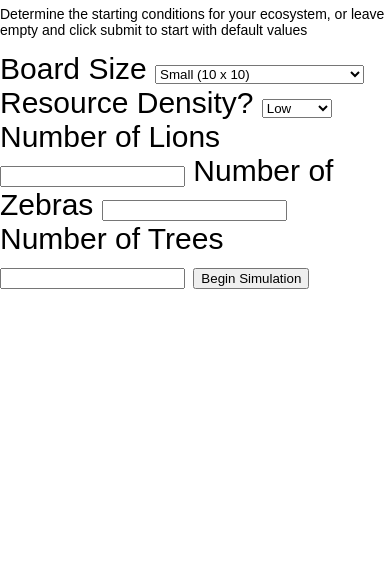
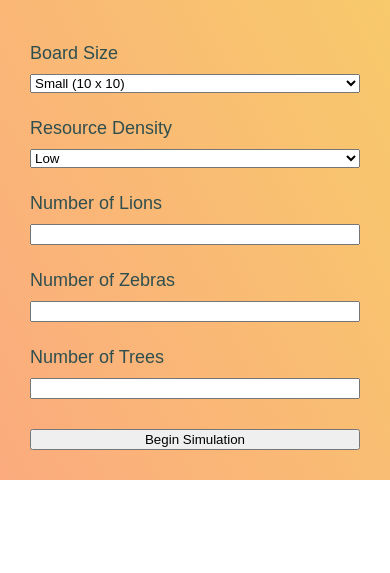
Before and after one commit to JordanWinslow/TypeScript-Ecosystem-Game, a website built with Parcel: page index.html in a window 390 px wide. Shown: the part 271-844 px from the top of the page. Built offline with nearby package versions, Linux system fonts and the light colour scheme.

Commit message:
Update 4 files

```diff
--- a/index.html
+++ b/index.html
@@ -7,7 +7,6 @@
 
   <body>
     <div id="app">
-      <h2>Ecosystem Sim</h2>
       <div id='setupFormContainer'>
         <h3>Set up initial ecosystem</h3>
         <p>Determine the starting conditions for your ecosystem, or leave empty and click submit to start with default values</p>
@@ -22,7 +21,7 @@
             <option value="100" id="boardSize-4">Will Cause Glitches (100 x 100)</option>
         </select>
 
-        <label for="resourceDensity">Resource Density<span class="tooltip" data-text="Determines how much food and water will be available on the board.">?</span></label>
+        <label for="resourceDensity" class='tooltip' data-text="Determines how much food and water will be available on the board.">Resource Density</label>
         <select class="form-control" name="resourceDensity" id="resourceDensity">
             <option value="low" selected="true" id="resourceDensity-0">Low</option>
             <option value="medium" id="resourceDensity-1">Medium</option>
@@ -30,18 +29,20 @@
         </select>
 
         <label for='lionCount'>Number of Lions</label>
-        <input name='lionCount' type='number' />
+        <input name='lionCount' type='number' min='0'/>
 
         <label for='zebraCount'>Number of Zebras</label>
-        <input name='zebraCount' type='number' />
+        <input name='zebraCount' type='number' min='0' />
 
         <label for='treeCount'>Number of Trees</label>
-        <input name='treeCount' type='number' />
+        <input name='treeCount' type='number' min='0'/>
 
         <button id='submit' type='submit'>Begin Simulation</button>
         </form>
       </div>
-      <div id="board"></div>
+      <div id='boardContainer'>
+        <div id="board"></div>
+      </div>
     </div>
 
     <script src="src/index.ts"></script>
--- a/src/index.ts
+++ b/src/index.ts
@@ -11,23 +11,27 @@ const initialSetupForm = document.getElementById(
 ) as HTMLFormElement;
 
 // The board is the actual HTML we want to render. Not to be mistaken for the board state which is Cell[][]
-const board = document.getElementById("board") as HTMLDivElement;
+const board: HTMLDivElement = document.getElementById("board");
 
 initialSetupForm.addEventListener("submit", (event) => {
+  // Prevent browser from refreshing the page on submit.
   event.preventDefault();
+
   const formDataIterable = new FormData(initialSetupForm);
+  // FormData will always be strings, so we will need to convert to a number before sending to createInitialBoard
   const { boardSize, lionCount, zebraCount, resourceDensity, treeCount } =
     Object.fromEntries(formDataIterable);
 
   try {
     // The board state is the JavaScript object representing each cell and it's contents.
     const initialBoardState = createInitialBoard({
-      boardSize: +boardSize,
-      lionCount: +lionCount,
-      zebraCount: +zebraCount,
-      treeCount: +treeCount,
+      boardSize: convertToNumberOrUndefined(boardSize),
+      lionCount: convertToNumberOrUndefined(lionCount),
+      zebraCount: convertToNumberOrUndefined(zebraCount),
+      treeCount: convertToNumberOrUndefined(treeCount),
       resourceDensity,
     });
+
     beginGameLoop({ initialBoardState, board });
     // hide setup form
     initialSetupFormContainer.classList.add("hidden");
@@ -35,3 +39,14 @@ initialSetupForm.addEventListener("submit", (event) => {
     alert(error);
   }
 });
+
+export function convertToNumberOrUndefined(s: string){
+  // empty string will become a 0 when using Number("") which we don't want.
+  if(!s.length){
+    return undefined
+  }
+  const number = Number(s)
+  if(isNaN(number)){
+    return undefined
+  } else return number
+}
--- a/src/styles.css
+++ b/src/styles.css
@@ -1,10 +1,71 @@
+html,
+h3,
+body,
+form {
+  /* undo default browser margins */
+  margin: 0;
+}
+
 body {
   font-family: sans-serif;
   font-size: 30px;
-  margin: unset;
 }
+
 p {
-  font-size: 14px;
+  font-size: 16px;
+}
+
+.hidden {
+  display: none !important;
+}
+
+#setupFormContainer {
+  padding: 30;
+  border-radius: 30px;
+  display: flex;
+  flex-direction: column;
+  /* center above all other content */
+  position: absolute;
+  left: 0;
+  right: 0;
+  top: 0;
+  bottom: 0;
+  margin: auto;
+
+  width: 400px;
+  height: min-content;
+
+  color: darkslategrey;
+  text-align: center;
+  background-color: #fbab7e;
+  background-image: linear-gradient(62deg, #fbab7e 0%, #f7ce68 100%);
+
+  overflow: scroll;
+}
+@media screen and (max-width: 500px) {
+  #setupFormContainer {
+    /* Content will overflow on small screens due to padding without this */
+    box-sizing: border-box;
+    width: 100%;
+    border-radius: 0;
+  }
+}
+
+form {
+  display: flex;
+  flex-direction: column;
+  width: 100%;
+}
+
+label {
+  font-size: 18px;
+  margin: 25 0 10 0;
+  /* so tooltip will appear immediately to the right of the text instead of at the edge of the window */
+  width: max-content;
+}
+
+#submit {
+  margin-top: 30;
 }
 
 #app {
@@ -14,11 +75,14 @@ p {
   overflow: hidden;
 }
 
-#board {
+#boardContainer {
   display: flex;
-  flex-direction: column;
   height: 100%;
   overflow: scroll;
+}
+
+#board {
+  margin: auto;
 }
 
 .row {
@@ -59,6 +123,7 @@ p {
   background-position: 0 0, 20px 20px;
 }
 
+/* Tooltip to display when hovering over animals */
 .tooltip {
   cursor: pointer;
   position: relative;
@@ -85,10 +150,7 @@ p {
 
   display: none; /* hide by default */
 }
+
 .tooltip:hover:before {
   display: block;
 }
-
-.hidden {
-  display: none;
-}
```
Also changed, not shown: README.md, dist/index.html, 2 other files.
